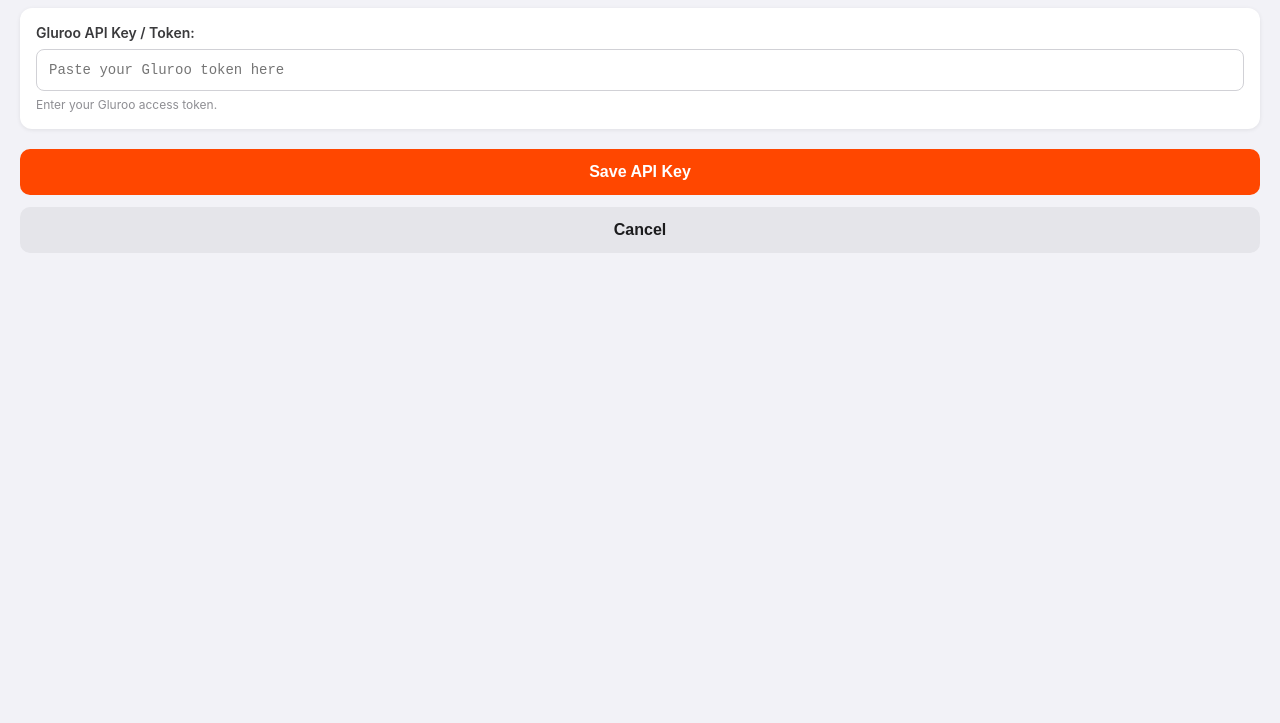
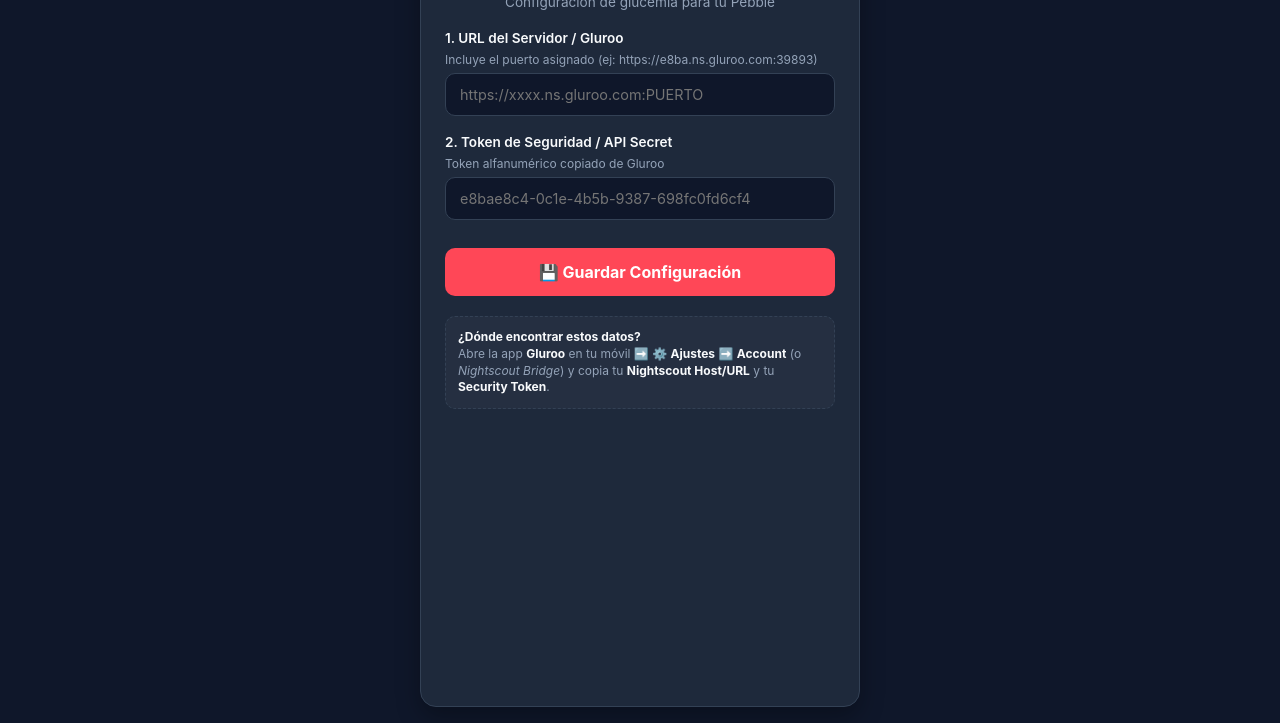
Before and after one commit to ermanitu/gluroo-config, a plain HTML site: page index.html in a window 1280 px wide. Shown: the part 77-800 px from the top of the page. Drawn offline with Linux system fonts and the light colour scheme.

Commit message:
Update HTML structure and styling for Gluroo settings

```diff
--- a/index.html
+++ b/index.html
@@ -1,163 +1,199 @@
 <!DOCTYPE html>
-<html>
+<html lang="es">
 <head>
-  <meta charset="utf-8">
-  <meta name="viewport" content="width=device-width, initial-scale=1">
-  <title id="page-title">Gluroo Settings</title>
+  <meta charset="UTF-8">
+  <meta name="viewport" content="width=device-width, initial-scale=1.0, user-scalable=no">
+  <title>Configuración Gluroo / Nightscout</title>
   <style>
+    :root {
+      --bg: #0f172a;
+      --card: #1e293b;
+      --primary: #ff4757;
+      --primary-hover: #e84118;
+      --text: #f8fafc;
+      --text-muted: #94a3b8;
+      --border: #334155;
+      --input-bg: #0f172a;
+    }
+    * { box-sizing: border-box; margin: 0; padding: 0; font-family: -apple-system, BlinkMacSystemFont, "Segoe UI", Roboto, sans-serif; }
     body {
-      font-family: -apple-system, BlinkMacSystemFont, "Segoe UI", Roboto, sans-serif;
-      margin: 0;
-      padding: 20px;
-      background-color: #f2f2f7;
-      color: #1c1c1e;
+      background-color: var(--bg);
+      color: var(--text);
+      padding: 16px;
+      display: flex;
+      justify-content: center;
+      min-height: 100vh;
     }
-    h2 {
+    .container {
+      width: 100%;
+      max-width: 440px;
+      background-color: var(--card);
+      border-radius: 16px;
+      padding: 24px;
+      box-shadow: 0 10px 25px rgba(0,0,0,0.3);
+      border: 1px solid var(--border);
+    }
+    .header {
       text-align: center;
-      margin-bottom: 24px;
-      font-size: 20px;
-      font-weight: 700;
+      margin-bottom: 20px;
     }
-    .card {
-      background: #ffffff;
-      border-radius: 12px;
-      padding: 16px;
-      margin-bottom: 20px;
-      box-shadow: 0 1px 4px rgba(0, 0, 0, 0.08);
+    .header h1 {
+      font-size: 1.25rem;
+      display: flex;
+      align-items: center;
+      justify-content: center;
+      gap: 8px;
+    }
+    .header p {
+      font-size: 0.85rem;
+      color: var(--text-muted);
+      margin-top: 6px;
+    }
+    .form-group {
+      margin-bottom: 18px;
     }
     label {
       display: block;
+      font-size: 0.85rem;
       font-weight: 600;
-      margin-bottom: 8px;
-      font-size: 14px;
-      color: #3a3a3c;
+      margin-bottom: 6px;
+      color: var(--text);
     }
-    input[type="text"] {
+    .input-desc {
+      font-size: 0.75rem;
+      color: var(--text-muted);
+      margin-bottom: 6px;
+    }
+    input[type="text"], input[type="url"] {
       width: 100%;
-      padding: 12px;
-      border: 1px solid #d1d1d6;
-      border-radius: 8px;
-      box-sizing: border-box;
-      font-size: 14px;
-      outline: none;
-      transition: border-color 0.2s ease;
-      font-family: monospace;
+      padding: 12px 14px;
+      background: var(--input-bg);
+      border: 1px solid var(--border);
+      border-radius: 10px;
+      color: var(--text);
+      font-size: 0.9rem;
+      transition: border-color 0.2s;
     }
     input:focus {
-      border-color: #ff4700;
+      outline: none;
+      border-color: var(--primary);
     }
-    .help-text {
-      font-size: 12px;
-      color: #8e8e93;
-      margin-top: 6px;
+    .btn-save {
+      width: 100%;
+      padding: 14px;
+      background-color: var(--primary);
+      color: white;
+      border: none;
+      border-radius: 10px;
+      font-size: 1rem;
+      font-weight: bold;
+      cursor: pointer;
+      margin-top: 10px;
+      transition: background 0.2s;
+    }
+    .btn-save:active {
+      background-color: var(--primary-hover);
+      transform: scale(0.98);
+    }
+    .help-card {
+      margin-top: 20px;
+      background: rgba(255, 255, 255, 0.03);
+      border: 1px dashed var(--border);
+      border-radius: 10px;
+      padding: 12px;
+      font-size: 0.75rem;
+      color: var(--text-muted);
       line-height: 1.4;
     }
-    .btn {
-      width: 100%;
-      padding: 14px;
-      font-size: 16px;
-      font-weight: bold;
-      border: none;
-      border-radius: 10px;
-      cursor: pointer;
-      box-sizing: border-box;
-    }
-    .btn-save {
-      background-color: #ff4700; /* Pebble Orange */
-      color: #ffffff;
-      margin-bottom: 12px;
-    }
-    .btn-cancel {
-      background-color: #e5e5ea;
-      color: #1c1c1e;
-    }
+    .help-card strong { color: var(--text); }
   </style>
 </head>
 <body>
 
-  <h2 id="header-title">Gluroo Settings</h2>
+  <div class="container">
+    <div class="header">
+      <h1>🩸 Gluroo / Nightscout</h1>
+      <p>Configuración de glucemia para tu Pebble</p>
+    </div>
 
-  <div class="card">
-    <label for="api_key" id="label-api">Gluroo API Key / Token:</label>
-    <input
-      type="text"
-      id="api_key"
-      placeholder="e8bae8c4-0c1e-4b5b-9387-698fc0fd6cf4"
-      spellcheck="false"
-      autocorrect="off"
-      autocapitalize="none"
-    >
-    <div class="help-text" id="help-text">Enter your Gluroo access token.</div>
+    <form id="configForm">
+      <div class="form-group">
+        <label for="nightscout_url">1. URL del Servidor / Gluroo</label>
+        <div class="input-desc">Incluye el puerto asignado (ej: <code>https://e8ba.ns.gluroo.com:39893</code>)</div>
+        <input type="text" id="nightscout_url" placeholder="https://xxxx.ns.gluroo.com:PUERTO" autocomplete="off" autocorrect="off" autocapitalize="off" spellcheck="false">
+      </div>
+
+      <div class="form-group">
+        <label for="api_key">2. Token de Seguridad / API Secret</label>
+        <div class="input-desc">Token alfanumérico copiado de Gluroo</div>
+        <input type="text" id="api_key" placeholder="e8bae8c4-0c1e-4b5b-9387-698fc0fd6cf4" autocomplete="off" autocorrect="off" autocapitalize="off" spellcheck="false">
+      </div>
+
+      <button type="submit" class="btn-save">💾 Guardar Configuración</button>
+    </form>
+
+    <div class="help-card">
+      <strong>¿Dónde encontrar estos datos?</strong><br>
+      Abre la app <strong>Gluroo</strong> en tu móvil ➡️ ⚙️ <strong>Ajustes</strong> ➡️ <strong>Account</strong> (o <em>Nightscout Bridge</em>) y copia tu <strong>Nightscout Host/URL</strong> y tu <strong>Security Token</strong>.
+    </div>
   </div>
 
-  <button class="btn btn-save" id="btn-save">Save API Key</button>
-  <button class="btn btn-cancel" id="btn-cancel">Cancel</button>
-
   <script>
-    var i18n = {
-      es: {
-        title: "Ajustes de Gluroo",
-        header: "Ajustes de Gluroo",
-        label: "API Key / Token de Gluroo:",
-        placeholder: "Pega tu token de Gluroo aquí",
-        help: "Introduce el token de acceso de tu cuenta Gluroo.",
-        save: "Guardar Token",
-        cancel: "Cancelar"
-      },
-      en: {
-        title: "Gluroo Settings",
-        header: "Gluroo Settings",
-        label: "Gluroo API Key / Token:",
-        placeholder: "Paste your Gluroo token here",
-        help: "Enter your Gluroo access token.",
-        save: "Save API Key",
-        cancel: "Cancel"
-      }
-    };
-
-    var userLang = (navigator.language || navigator.userLanguage || 'en').toLowerCase();
-    var lang = userLang.indexOf('es') === 0 ? 'es' : 'en';
-    var t = i18n[lang];
-
-    document.getElementById('page-title').innerText = t.title;
-    document.getElementById('header-title').innerText = t.header;
-    document.getElementById('label-api').innerText = t.label;
-    document.getElementById('api_key').placeholder = t.placeholder;
-    document.getElementById('help-text').innerText = t.help;
-    document.getElementById('btn-save').innerText = t.save;
-    document.getElementById('btn-cancel').innerText = t.cancel;
-
-    function getQueryParam(variable, defaultValue) {
-      var query = location.search.substring(1);
+    // 1. Leer parámetros iniciales de la URL (si Pebble los envía)
+    function getQueryParam(variable, defaultVal) {
+      var query = window.location.search.substring(1);
       var vars = query.split('&');
       for (var i = 0; i < vars.length; i++) {
         var pair = vars[i].split('=');
-        if (pair[0] === variable) {
-          return decodeURIComponent(pair[1]);
+        if (decodeURIComponent(pair[0]) === variable) {
+          return decodeURIComponent(pair[1] || '');
         }
       }
-      return defaultValue || false;
+      return defaultVal || '';
     }
 
-    var prefillKey = getQueryParam('api_key', '');
-    if (prefillKey) {
-      document.getElementById('api_key').value = prefillKey;
-    }
+    // Cargar valores iniciales
+    var urlInput = document.getElementById('nightscout_url');
+    var keyInput = document.getElementById('api_key');
 
-    document.getElementById('btn-save').addEventListener('click', function() {
-      var keyValue = document.getElementById('api_key').value.trim();
+    var initialUrl = getQueryParam('url') || getQueryParam('nightscout_url') || localStorage.getItem('nightscout_url') || '';
+    var initialKey = getQueryParam('api_key') || getQueryParam('gluroo_token') || getQueryParam('token') || localStorage.getItem('api_key') || '';
 
-      var configData = {
-        'api_key': keyValue
+    if (initialUrl) urlInput.value = initialUrl;
+    if (initialKey) keyInput.value = initialKey;
+
+    // 2. Guardar y enviar de vuelta a Pebble
+    document.getElementById('configForm').addEventListener('submit', function(e) {
+      e.preventDefault();
+
+      var enteredUrl = urlInput.value.trim();
+      var enteredKey = keyInput.value.trim();
+
+      // Si el usuario pegó la URL completa en el campo de Token, intentar auto-extraer
+      if (enteredKey.indexOf('http') === 0 && !enteredUrl) {
+        enteredUrl = enteredKey;
+        enteredKey = '';
+      }
+
+      // Limpiar URL: quitar /api/v1... o barras al final
+      if (enteredUrl) {
+        enteredUrl = enteredUrl.replace(/\/api\/v1.*$/i, '').replace(/\/+$/, '');
+      }
+
+      var config = {
+        nightscout_url: enteredUrl,
+        api_key: enteredKey,
+        gluroo_token: enteredKey // retrocompatibilidad
       };
 
-      var return_to = getQueryParam('return_to', 'pebblejs://close#');
-      document.location = return_to + encodeURIComponent(JSON.stringify(configData));
-    });
+      // Guardar localmente en el navegador del móvil
+      if (enteredUrl) localStorage.setItem('nightscout_url', enteredUrl);
+      if (enteredKey) localStorage.setItem('api_key', enteredKey);
 
-    document.getElementById('btn-cancel').addEventListener('click', function() {
-      var return_to = getQueryParam('return_to', 'pebblejs://close#');
-      document.location = return_to;
+      // Enviar resultado de vuelta a la app Pebble de Android / iOS
+      var returnTo = getQueryParam('return_to', 'pebblejs://close#');
+      var locationUrl = returnTo + encodeURIComponent(JSON.stringify(config));
+      window.location.href = locationUrl;
     });
   </script>
 </body>
```
